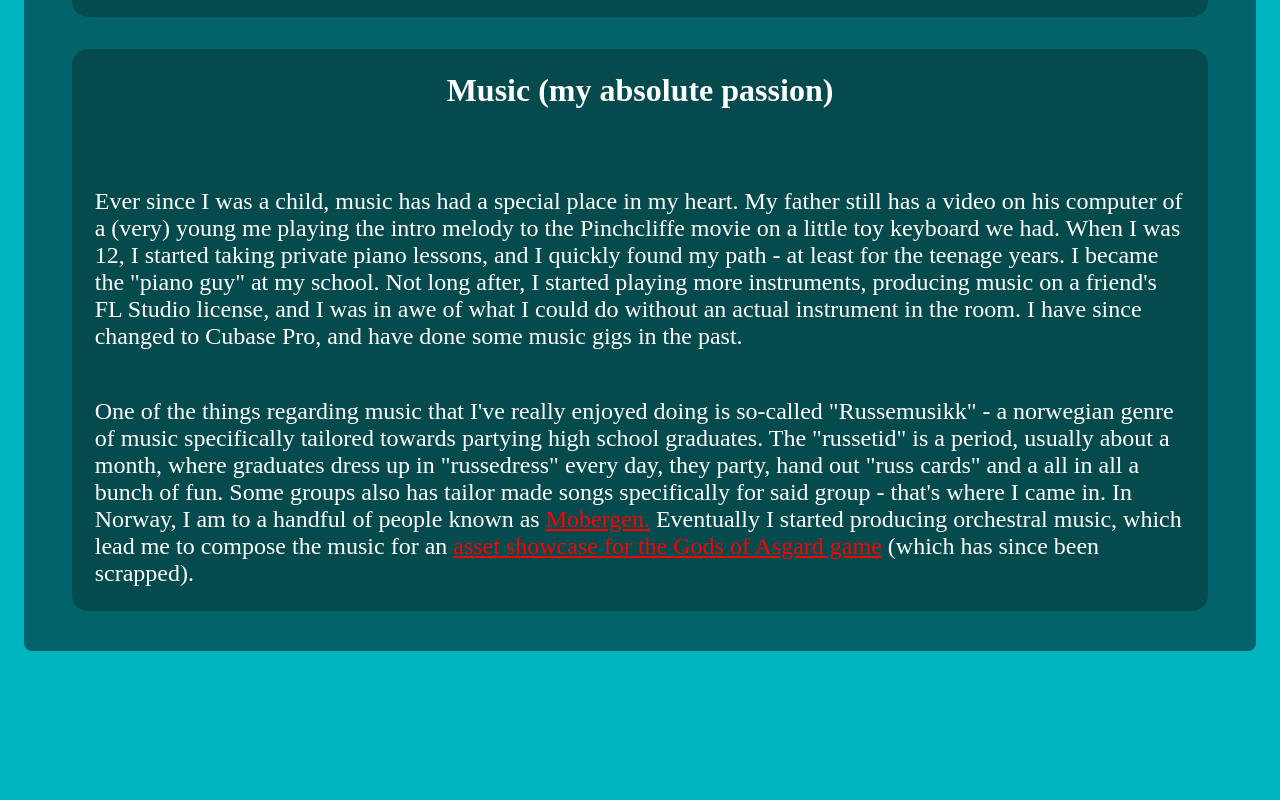
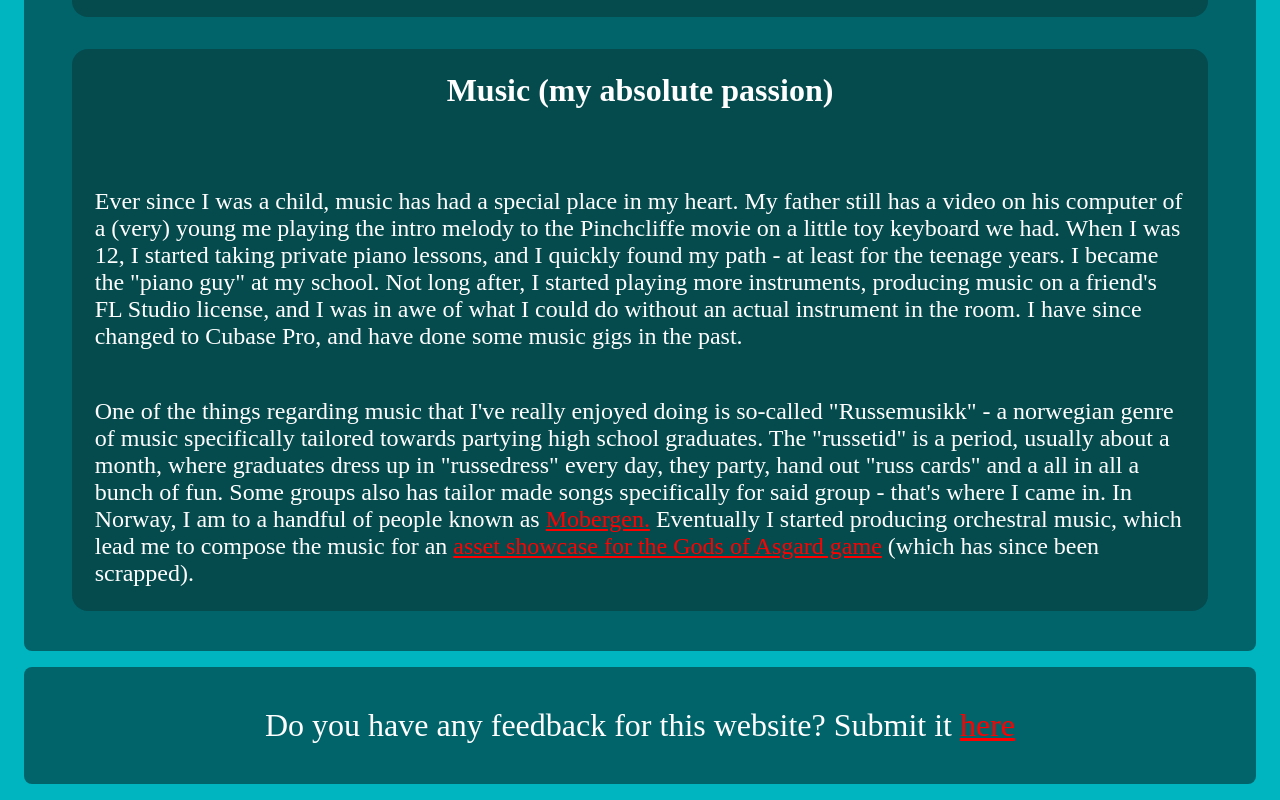
Before and after one commit to halvalla01/halvalla01.github.io, a plain HTML site: page index.html in a window 1280 px wide. Shown: the part 992-1792 px from the top of the page. Before the commit the page ends 1659 px from the top, so only its background shows below. Drawn offline with Linux system fonts and the light colour scheme; a web font is replaced by a local one.

Commit message:
Add feedback link
Another QoL addition

```diff
--- a/index.html
+++ b/index.html
@@ -28,5 +28,8 @@
             </p>
         </div>
     </div>
+    <div class="container">
+        <p class="paragraph centered">Do you have any feedback for this website? Submit it <a href="https://forms.gle/YXL5wX6TLLQBSUwa6">here</a></p>
+    </div>
 </body>
 </html>
--- a/styles/styles.css
+++ b/styles/styles.css
@@ -53,3 +53,6 @@ a{
     padding-right: 2%;
     display: inline-block;
 }
+.centered{
+    text-align: center;
+}
```
